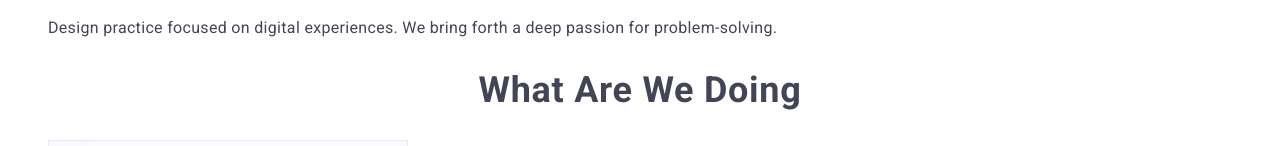
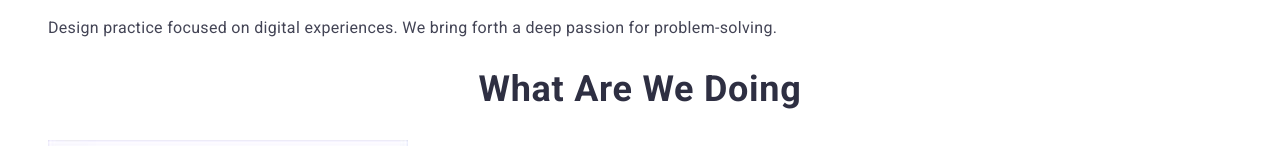
Before and after one commit to missmurs/goit-markup-hw-02, a plain HTML site: page index.html in a window 1280 px wide. Shown: the part 698-844 px from the top of the page. Drawn offline with Linux system fonts and the light colour scheme.

Commit message:
Update styles.css

```diff
--- a/css/styles.css
+++ b/css/styles.css
@@ -132,14 +132,13 @@ body {
 .make-section {
 }
 .make-title {
+  font-size: 36px;
+  line-height: 1.11;
   text-align: center;
-  font-size: 36px;
-  font-weight: 700;
-  line-height: 40px;
-  letter-spacing: 0.72px;
+  letter-spacing: 0.02em;
   text-transform: capitalize;
+  color: var(--navyblue);
 }
-
 .make-item {
 }
 
```
